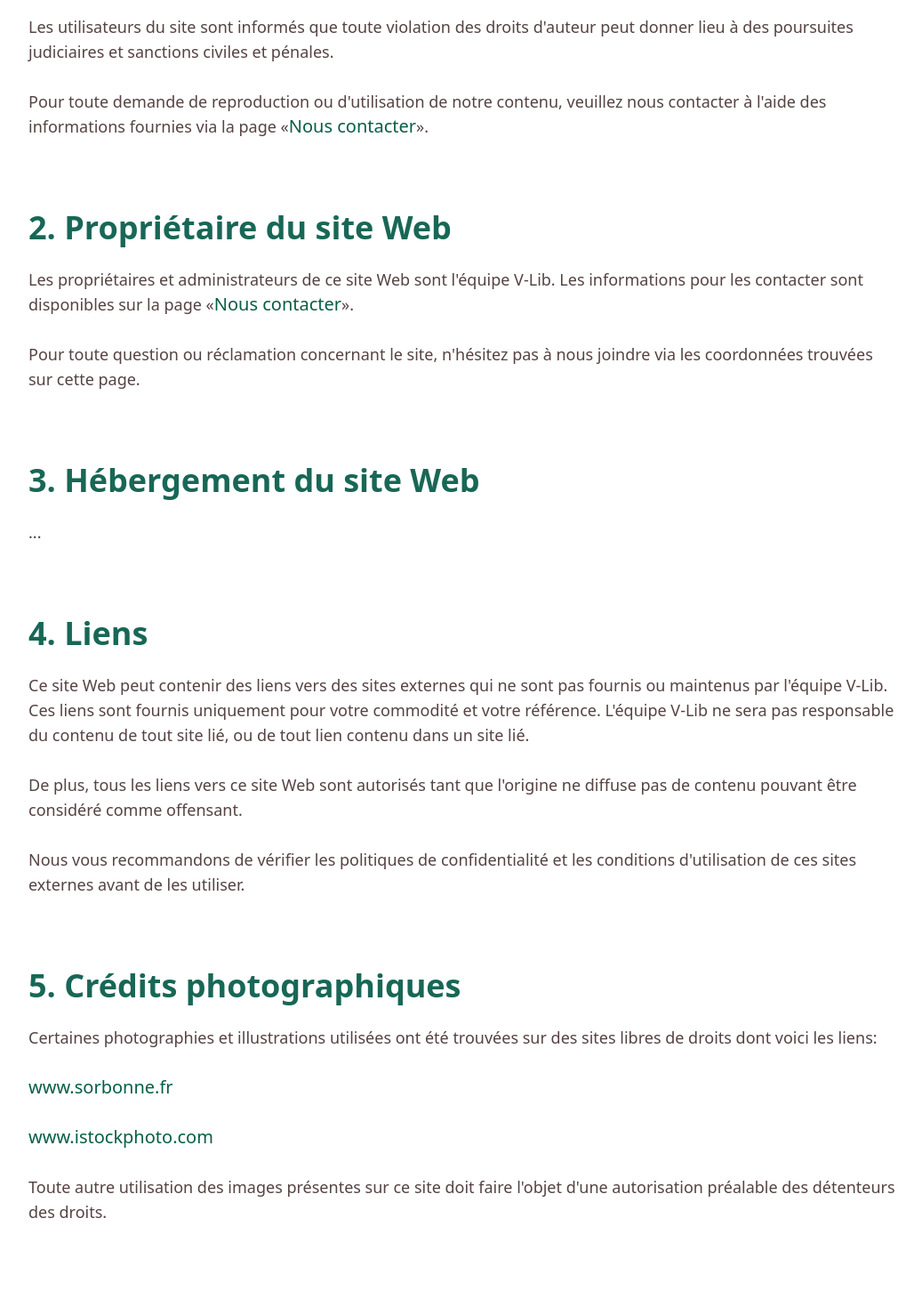
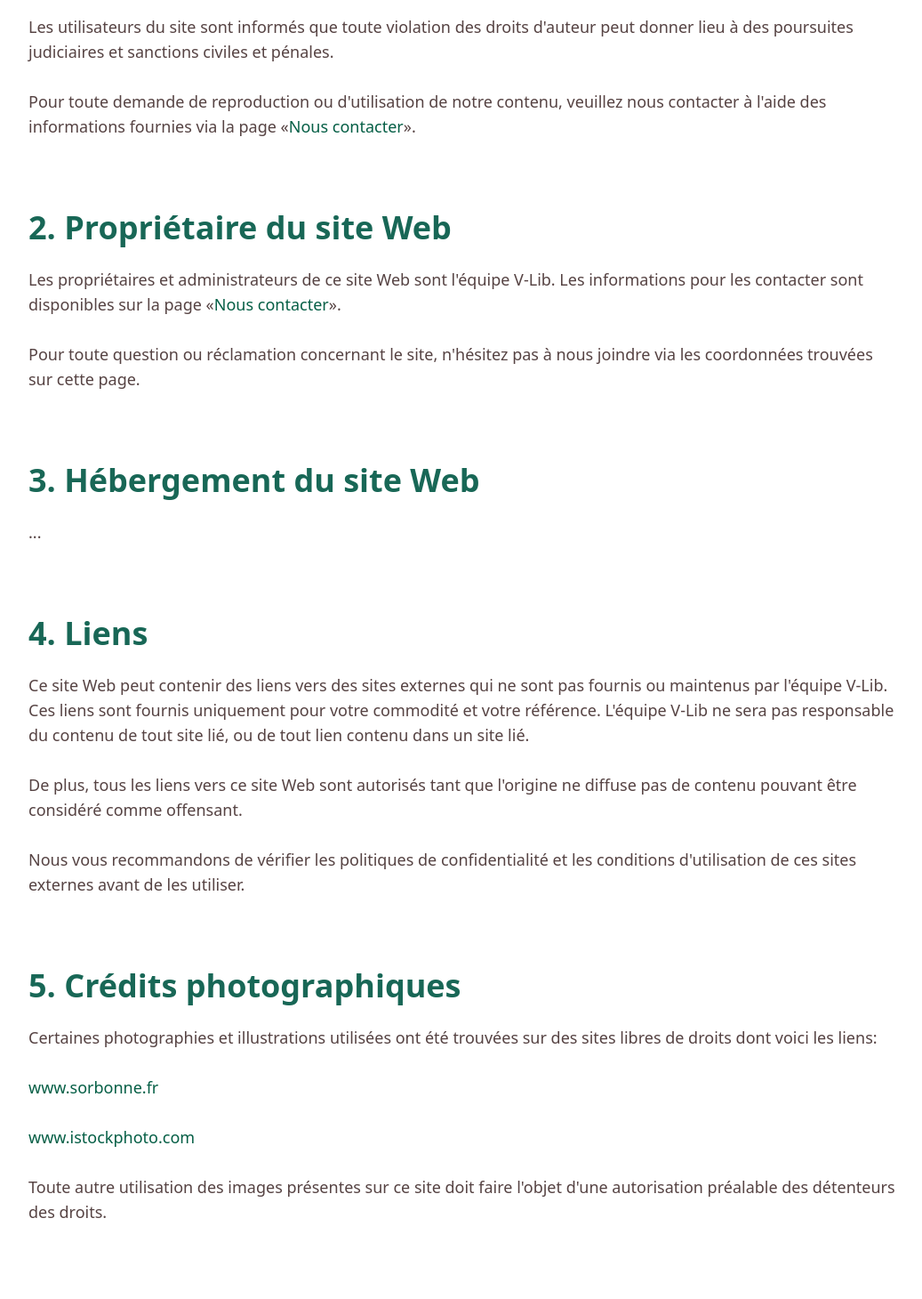
Before and after one commit to NoWauu/V-lib, a Next.js app in the folder webapp/: page /mentions-legales in a window 1280 px wide. Shown: the part 500-1960 px from the top of the page at 89% size, without its empty margins (120-1157 px from the left). Built offline with nearby package versions, Linux system fonts and the light colour scheme; no server answers.

Commit message:
Modifications demandées

```diff
--- a/webapp/src/app/mentions-legales/page.tsx
+++ b/webapp/src/app/mentions-legales/page.tsx
@@ -34,7 +34,7 @@ export default function MentionsLegals() {
 
         <NoticeChanges/>
 
-        </div>
+      </div>
     </Wrapper>
   );
 }
--- a/webapp/src/components/legal-mention/Copyright.tsx
+++ b/webapp/src/components/legal-mention/Copyright.tsx
@@ -24,7 +24,7 @@ export default function Copyright(){
 
       <Link
         href="/contact"
-        className="text-emerald-800 text-[20px]"
+        className="text-emerald-800"
       >
         Nous contacter
       </Link>
--- a/webapp/src/components/legal-mention/Credits.tsx
+++ b/webapp/src/components/legal-mention/Credits.tsx
@@ -6,14 +6,14 @@ export default function Credits(){
       <h1 className="text-2xl md:text-4xl text-foreground font-semibold">
         5. Crédits photographiques
       </h1>
-      <p className="mt-6 text-lg text-muted-foreground">
-        Certaines photographies et illustrations utilisées ont été trouvées sur des sites libres de droits dont voici les liens:
+      <p className="mt-6 text-muted-foreground text-lg">
+        <span> Certaines photographies et illustrations utilisées ont été trouvées sur des sites libres de droits dont voici les liens: </span>
 
         <br/><br/>
 
         <Link
           href="https://www.sorbonne.fr"
-          className="text-emerald-800 text-[20px]"
+          className="text-emerald-800"
         >
           www.sorbonne.fr
         </Link>
@@ -22,14 +22,14 @@ export default function Credits(){
 
         <Link
           href="https://www.istockphoto.com"
-          className="text-emerald-800 text-[20px]"
+          className="text-emerald-800"
         >
           www.istockphoto.com
         </Link>
 
         <br/><br/>
 
-        Toute autre utilisation des images présentes sur ce site doit faire l'objet d'une autorisation préalable des détenteurs des droits.
+        <span>Toute autre utilisation des images présentes sur ce site doit faire l'objet d'une autorisation préalable des détenteurs des droits.</span>
       </p>
     </div>
   );
--- a/webapp/src/components/legal-mention/Laws.tsx
+++ b/webapp/src/components/legal-mention/Laws.tsx
@@ -11,7 +11,7 @@ export default function Laws(){
 
         <Link
           href="/politique-de-confidentialité"
-          className="text-emerald-800 text-[20px]"
+          className="text-emerald-800"
         >
           politique de confidentialité
         </Link>
--- a/webapp/src/components/legal-mention/Owner.tsx
+++ b/webapp/src/components/legal-mention/Owner.tsx
@@ -12,7 +12,7 @@ export default function Owner(){
 
         <Link
           href="/contact"
-          className="text-emerald-800 text-[20px]"
+          className="text-emerald-800"
         >
           Nous contacter
 
```
